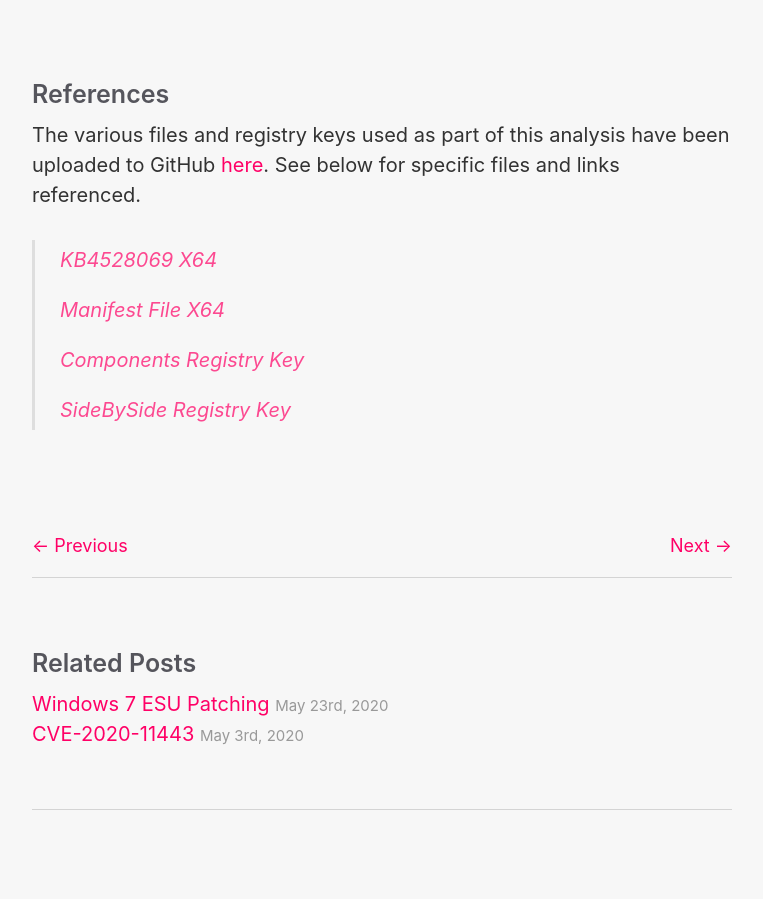
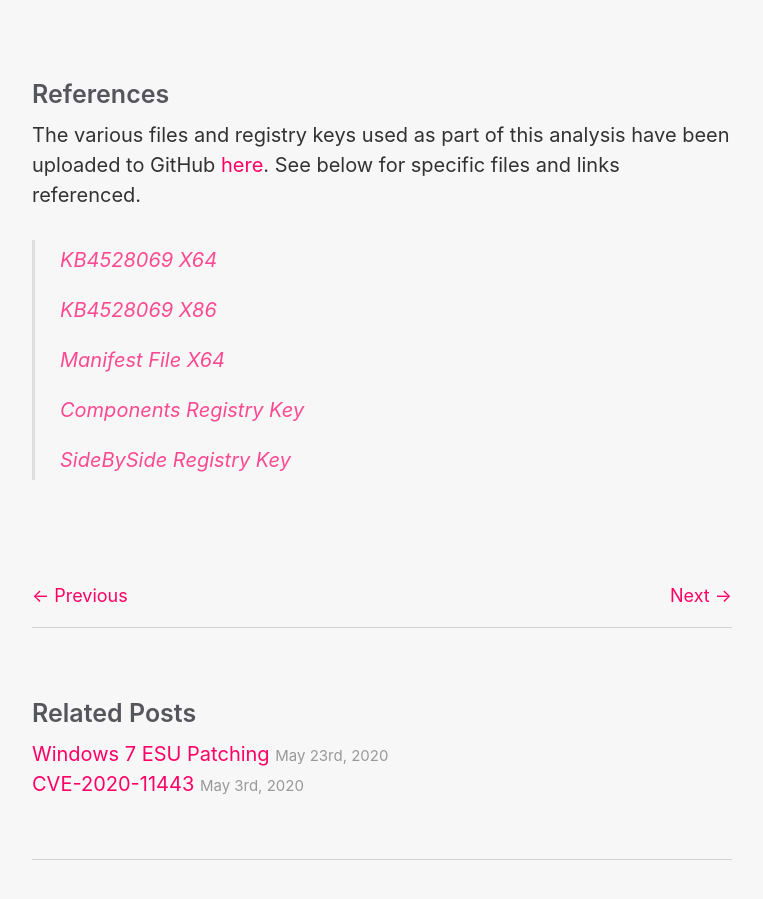
Before and after one commit to HackAndPwn/HackAndPwn.github.io, a Jekyll site: the page built from _posts/2020-04-28-windows-7-esu-analysis.md, in a window 1280 px wide and 900 px high, scrolled down 13272 px. Shown: the whole window, without its empty margins (258-1021 px from the left). Built offline with Jekyll 4.4.1, drawn with Linux system fonts in a browser that asks for light colours; before the commit the page ends 14122 px from its top, so only the background shows below that.

Commit message:
Add link to x86 patch

```diff
--- a/_posts/2020-04-28-windows-7-esu-analysis.md
+++ b/_posts/2020-04-28-windows-7-esu-analysis.md
@@ -174,6 +174,8 @@ The various files and registry keys used as part of this analysis have been uplo
 
 > [KB4528069 X64](https://github.com/HackAndPwn/Windows-7-ESU-Analysis/blob/master/windows6.1-kb4528069-x64_b00bef3c3a13b8bc65bfaea63426386dbb54c336.msu)
 >
+> [KB4528069 X86](https://github.com/HackAndPwn/Windows-7-ESU-Analysis/blob/master/windows6.1-kb4528069-x86_82fedea7537b64f6b147070f53bb95e4bf27d3a5.msu)
+>
 > [Manifest File X64](https://github.com/HackAndPwn/Windows-7-ESU-Analysis/blob/master/amd64_microsoft-windows-s..edsecurityupdatesai_31bf3856ad364e35_6.1.7602.20587_none_c8993b883659a816.manifest)
 >
 > [Components Registry Key](https://github.com/HackAndPwn/Windows-7-ESU-Analysis/blob/master/ComponentsRegistryKey.reg)
```
